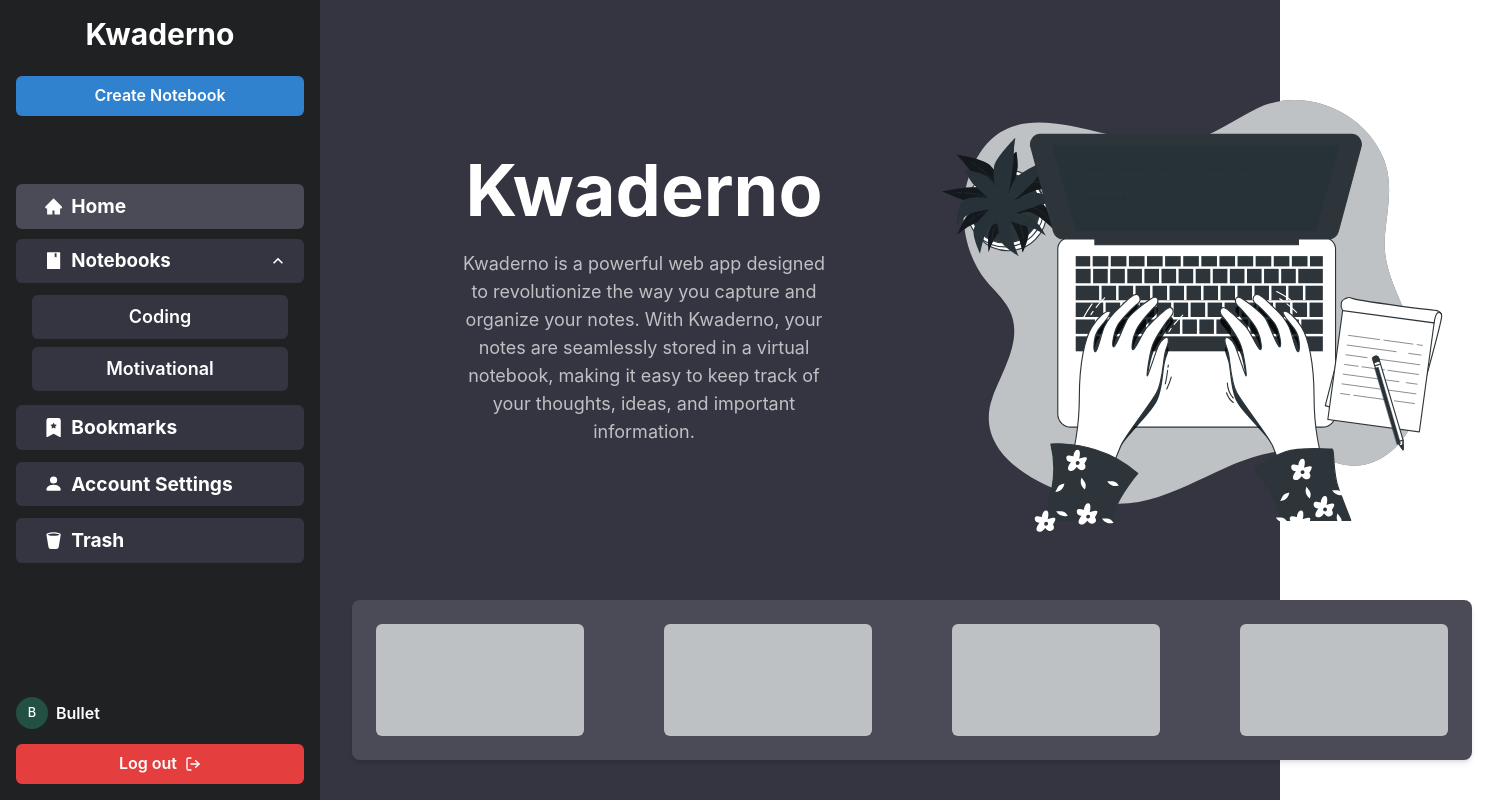
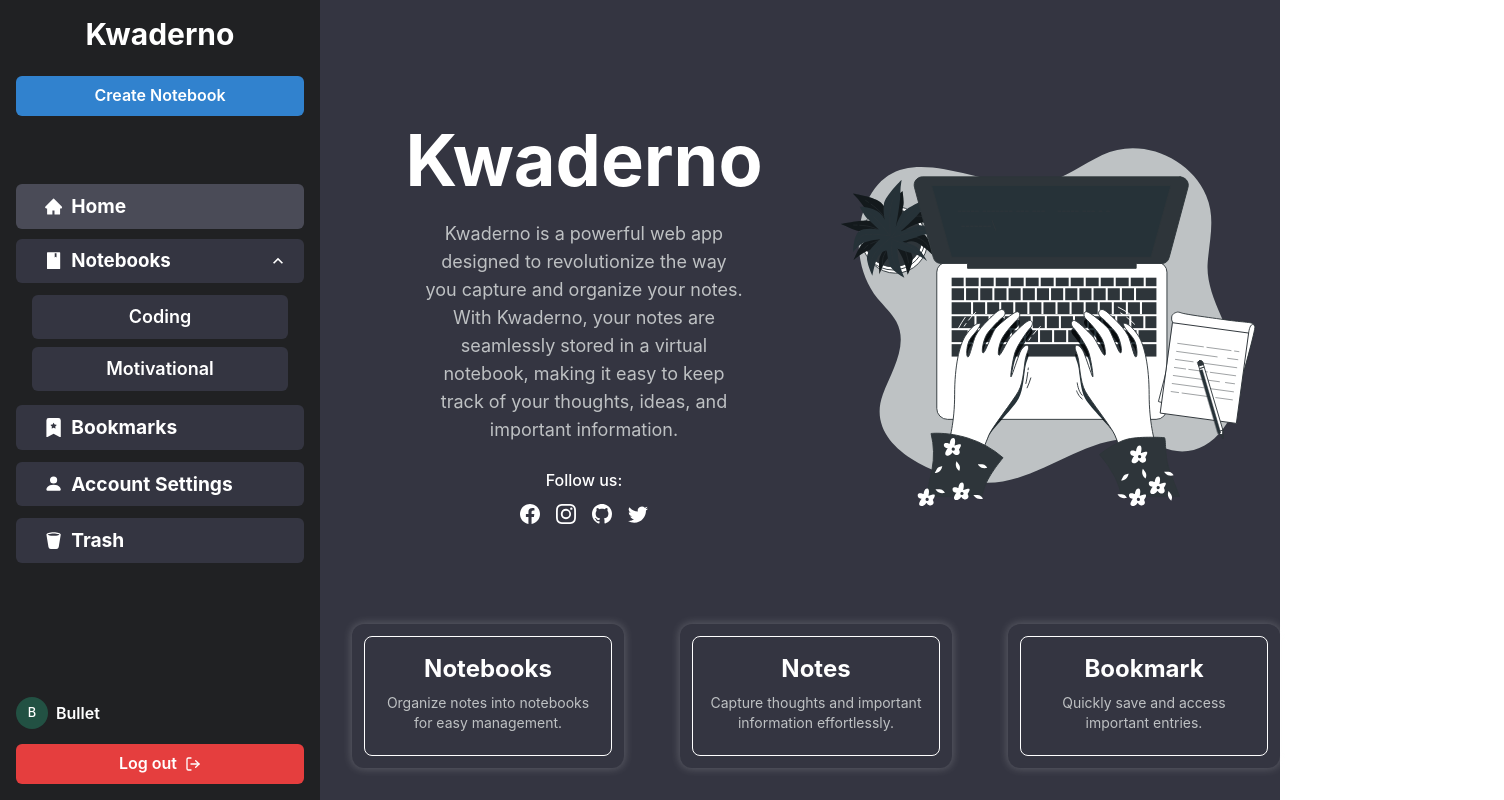
Before and after one commit to BulletOnli/kwaderno, a Next.js app: page / in a window 1280 px wide. Shown: the whole page, 1504 px wide, since content can reach past the window. Built offline with nearby package versions, Linux system fonts and the light colour scheme.

Commit message:
fix bugs and minor changes

```diff
--- a/app/bookmarks/page.jsx
+++ b/app/bookmarks/page.jsx
@@ -38,7 +38,7 @@ const BookmarksPage = () => {
                                 <Link
                                     href={`/notebooks/${bookmark.category}/${bookmark.noteId}`}
                                 >
-                                    <h2 className="text-2xl font-bold">
+                                    <h2 className="text-2xl font-bold hover:underline">
                                         {bookmark.noteTitle}
                                     </h2>
                                     <small className="ml-5 text-gray-200">
--- a/app/components/Sidebar.jsx
+++ b/app/components/Sidebar.jsx
@@ -100,12 +100,10 @@ const Sidebar = () => {
                     <Avatar size="sm" name={username} />
                     <Text fontWeight="semibold">{username}</Text>
                 </HStack>
-                <Link href="/login">
-                    <Button colorScheme="red" size="md" w="100%">
-                        Log out
-                        <Icon as={FiLogOut} ml="8px" />
-                    </Button>
-                </Link>
+                <Button colorScheme="red" size="md" w="100%">
+                    Log out
+                    <Icon as={FiLogOut} ml="8px" />
+                </Button>
             </Flex>
 
             <NewNotebookModal isOpen={isOpen} onClose={onClose} />
--- /dev/null
+++ b/app/not-found.jsx
@@ -0,0 +1,13 @@
+"use client";
+import { useRouter } from "next/navigation";
+
+export default function notFoundPage() {
+    const router = useRouter();
+
+    return (
+        <div>
+            <h2>Page not Found!</h2>
+            <button onClick={() => router.push("/")}>-- Go Back --</button>
+        </div>
+    );
+}
--- a/app/page.jsx
+++ b/app/page.jsx
@@ -1,11 +1,14 @@
+import Link from "next/link";
+import { BsFacebook, BsInstagram, BsGithub, BsTwitter } from "react-icons/bs";
+
 const Homepage = () => {
     return (
-        <div className="w-full h-screen flex flex-col items-center p-8">
-            <div className="w-full flex items-center">
+        <div className="w-full h-screen flex flex-col items-center p-8 ">
+            <div className="w-full h-full flex items-center">
                 <div className="w-[50%] h-full p-8 flex justify-center items-center">
-                    <div className="w-full ml-6 text-center">
+                    <div className="w-full flex flex-col items-center text-center">
                         <h1 className="text-7xl font-bold">Kwaderno</h1>
-                        <p className="text-lg px-12 text-[#BEC1C3] my-6">
+                        <p className="text-lg w-[80%] text-[#BEC1C3] my-6">
                             Kwaderno is a powerful web app designed to
                             revolutionize the way you capture and organize your
                             notes. With Kwaderno, your notes are seamlessly
@@ -13,6 +16,31 @@ const Homepage = () => {
                             track of your thoughts, ideas, and important
                             information.
                         </p>
+
+                        <div className="w-full flex flex-col items-center justify-center">
+                            <p className="font-medium mb-3">Follow us:</p>
+                            <div className="w-full text-xl flex items-center justify-center gap-4">
+                                <Link
+                                    href="https://www.facebook.com/Solidbullet"
+                                    target="_blank"
+                                >
+                                    <BsFacebook />
+                                </Link>
+                                <Link
+                                    href="https://www.instagram.com/gem.muel/"
+                                    target="_blank"
+                                >
+                                    <BsInstagram />
+                                </Link>
+                                <Link
+                                    href="https://github.com/BulletOnli"
+                                    target="_blank"
+                                >
+                                    <BsGithub />
+                                </Link>
+                                <BsTwitter />
+                            </div>
+                        </div>
                     </div>
                 </div>
                 <div className="w-[50%] h-full flex justify-center">
@@ -23,11 +51,35 @@ const Homepage = () => {
                     />
                 </div>
             </div>
-            <div className="w-[70rem] flex items-center justify-between p-6 bg-[#4A4B57] mt-2 rounded-lg shadow-md">
-                <div className="w-[13rem] h-[7rem] bg-[#BEC1C3] rounded-md hover:shadow-custom"></div>
-                <div className="w-[13rem] h-[7rem] bg-[#BEC1C3] rounded-md hover:shadow-custom"></div>
-                <div className="w-[13rem] h-[7rem] bg-[#BEC1C3] rounded-md hover:shadow-custom"></div>
-                <div className="w-[13rem] h-[7rem] bg-[#BEC1C3] rounded-md hover:shadow-custom"></div>
+
+            <div className="w-full flex items-center justify-center gap-14 mt-2 rounded-lg">
+                <div className="w-[17rem] h-[9rem] p-3 flex justify-center items-center bg-[#343541] rounded-xl shadow-custom2">
+                    <div className="w-full h-full flex flex-col items-center text-center p-2 rounded-lg border border-white">
+                        <h2 className="text-2xl font-bold my-2">Notebooks</h2>
+                        <small className="px-2 text-sm text-[#BEC1C3]">
+                            Organize notes into notebooks for easy management.
+                        </small>
+                    </div>
+                </div>
+
+                <div className="w-[17rem] h-[9rem] p-3 flex justify-center items-center bg-[#343541] rounded-xl shadow-custom2">
+                    <div className="w-full h-full flex flex-col items-center text-center p-2 rounded-lg border border-white">
+                        <h2 className="text-2xl font-bold my-2">Notes</h2>
+                        <small className="px-2 text-sm text-[#BEC1C3]">
+                            Capture thoughts and important information
+                            effortlessly.
+                        </small>
+                    </div>
+                </div>
+
+                <div className="w-[17rem] h-[9rem] p-3 flex justify-center items-center bg-[#343541] rounded-xl shadow-custom2">
+                    <div className="w-full h-full flex flex-col items-center text-center p-2 rounded-lg border border-white">
+                        <h2 className="text-2xl font-bold my-2">Bookmark</h2>
+                        <small className="px-2 text-sm text-[#BEC1C3]">
+                            Quickly save and access important entries.
+                        </small>
+                    </div>
+                </div>
             </div>
         </div>
     );
--- a/app/settings/page.jsx
+++ b/app/settings/page.jsx
@@ -24,7 +24,7 @@ const SettingsPage = () => {
                 {isEditing ? "Save Changes" : "Edit Profile"}
             </Button>
 
-            <div className="w-[35rem] h-[50rem] flex flex-col items-center p-8">
+            <div className="w-[35rem] h-[80%] flex flex-col items-center p-8">
                 <Avatar size="2xl" name={username} src="" />
                 <input
                     className={`text-center text-3xl font-bold my-4 bg-transparent outline-none ${
--- a/store/note/noteStore.js
+++ b/store/note/noteStore.js
@@ -71,7 +71,7 @@ const noteStore = (set, get) => ({
         const amPm = new Date()
             .toLocaleTimeString()
             .split("")
-            .slice(9, 11)
+            .slice(8, 11)
             .join()
             .replace(/,/g, "");
 
--- a/tailwind.config.js
+++ b/tailwind.config.js
@@ -14,6 +14,7 @@ module.exports = {
             },
             boxShadow: {
                 custom: "0 0 6px rgb(0, 0, 0, .3);",
+                custom2: "0 0 8px 1px rgb(250, 250, 250, .2);",
             },
         },
     },
```
